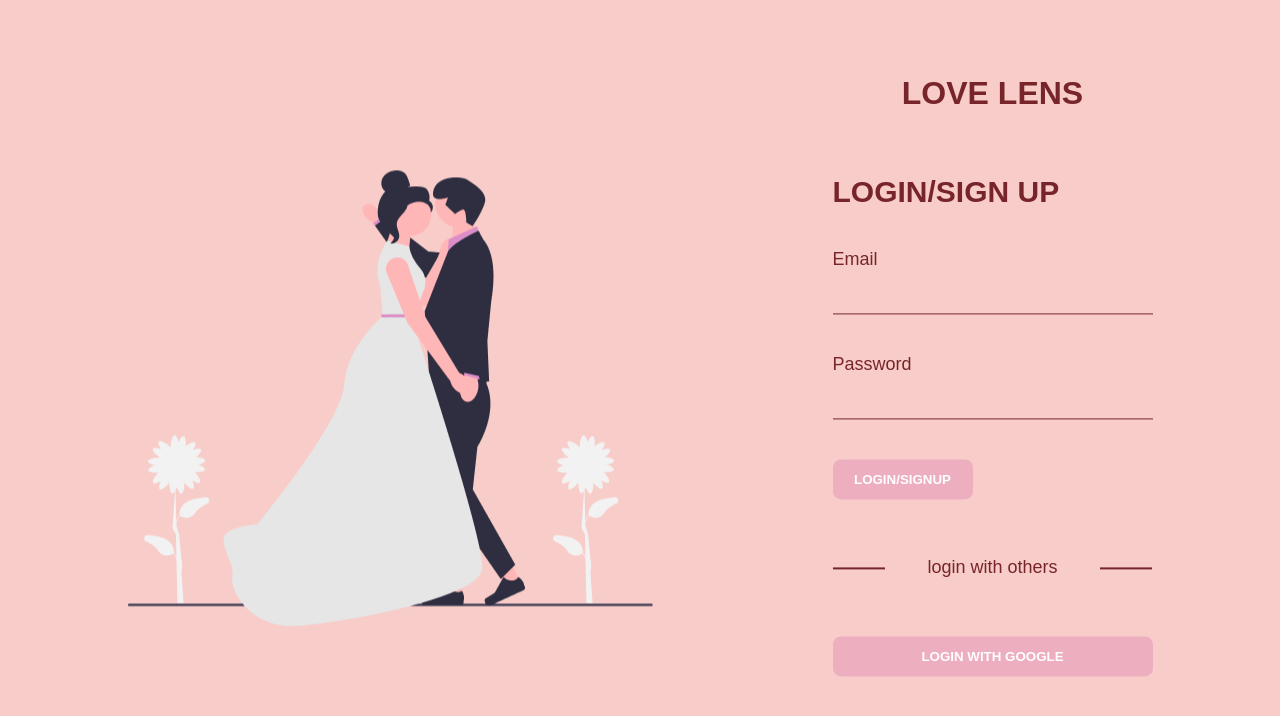
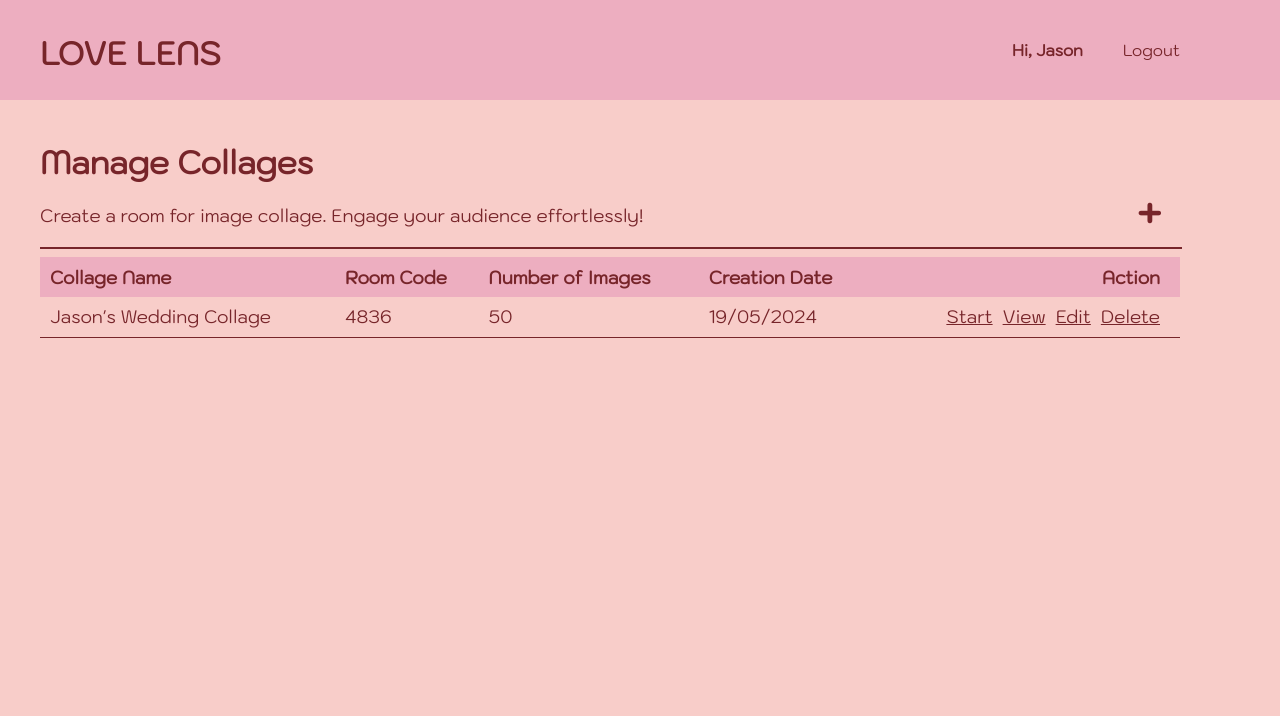
Before and after one commit to Hsinkai2000/LoveLens, a React (Create React App) app in the folder src/lovelens/: page / in a window 1280 px wide. Shown: the top 716 px of the page. Built offline with nearby package versions, Linux system fonts and the light colour scheme.

Commit message:
Completed Admin Dashboard UI

```diff
--- a/src/lovelens/src/App.js
+++ b/src/lovelens/src/App.js
@@ -1,10 +1,11 @@
 import './App.css';
-import Login from './Components/Web/Login';
+import AdminDashboard from './Components/Web/AdminDashboard';
+//import Login from './Components/Web/Login';
 
 function App() {
   return (
     <div className="App">
-      <Login/>
+      <AdminDashboard></AdminDashboard>
     </div>
   );
 }
--- a/src/lovelens/src/Components/Styles/AdminDashboard.css
+++ b/src/lovelens/src/Components/Styles/AdminDashboard.css
@@ -0,0 +1,83 @@
+.contentContainer {
+    color: #77252A;
+    font-family: "Kodchasan", sans-serif;
+    padding-left: 40px;
+    padding-top: 10px;
+    padding-right: 100px;
+}
+
+.contentContainer hr {
+    margin-top: 10px;
+    width: 100%;
+    border: 1px solid #77252A;
+}
+
+.headerSection {
+    display: flex;
+    flex-direction: row;
+    justify-content: space-between;
+    align-items: center;
+}
+
+.descSection span {
+    font-size: 18px;
+}
+
+.addSection {
+    display: flex;
+    flex-direction: column;
+    padding-right: 20px;
+    padding-left: 20px;
+}
+
+.addSection .emptyContainer{
+    padding-top: 70px;
+}
+
+.addSection span {
+    font-size: 44px;
+    font-weight: bold;
+}
+
+.roomTable {
+    width: 100%;
+    text-align: left;
+    font-size: 18px;
+    border-collapse: collapse;
+}
+
+.roomTable .tableHeaders {
+    background-color: #EDAEC0;
+    border-bottom: 0px;
+}
+
+.roomTable tr {
+    border-bottom: 1px solid #77252A;
+}
+
+.roomTable .actionHeader {
+    text-align: right;
+    padding-right: 20px;
+}
+
+.roomTable .actions {
+    text-align: right;
+    padding-right: 10px;
+}
+
+.roomTable .actions a {
+    color: #77252A;
+    padding-right: 10px;
+}
+
+.roomTable tr {
+    height: 40px;
+}
+
+.roomTable td {
+    padding-left: 10px;
+}
+
+.roomTable th {
+    padding-left: 10px;
+}
--- a/src/lovelens/src/Components/Styles/NavBar.css
+++ b/src/lovelens/src/Components/Styles/NavBar.css
@@ -11,7 +11,7 @@
 .navbarOpts {
     display: flex;
     flex-direction: row;
-    padding-right: 40px;
+    padding-right: 100px;
     padding-left: 40px;
     justify-content: flex-end;
     align-items: center;
--- a/src/lovelens/src/Components/Web/AdminDashboard.jsx
+++ b/src/lovelens/src/Components/Web/AdminDashboard.jsx
@@ -5,6 +5,42 @@ export default function AdminDashboard() {
     return(
         <div>
             <NavBar></NavBar>
+            <div className='contentContainer'>
+                <div className='headerSection'>
+                    <div className='descSection'>
+                        <h1>Manage Collages</h1>
+                        <span>Create a room for image collage. Engage your audience effortlessly!</span>
+                    </div>
+                    <div className='addSection'>
+                        <div className='emptyContainer'></div>
+                        <span>&#43;</span>
+                    </div>
+                </div>
+                <hr></hr>
+                <div>
+                    <table className='roomTable'>
+                        <tr className='tableHeaders'>
+                            <th>Collage Name</th>
+                            <th>Room Code</th>
+                            <th>Number of Images</th>
+                            <th>Creation Date</th>
+                            <th className='actionHeader'>Action</th>
+                        </tr>
+                        <tr>
+                            <td>Jason's Wedding Collage</td>
+                            <td>4836</td>
+                            <td>50</td>
+                            <td>19/05/2024</td>
+                            <td className='actions'>
+                                <a href='http://localhost:3000'>Start</a>
+                                <a href='http://localhost:3000'>View</a>
+                                <a href='http://localhost:3000'>Edit</a>
+                                <a href='http://localhost:3000'>Delete</a>
+                            </td>
+                        </tr>
+                    </table>
+                </div>
+            </div>
         </div>
     )
 }
```
Also changed, not shown: 2 other files (tests, documents, lock files or other folders).
